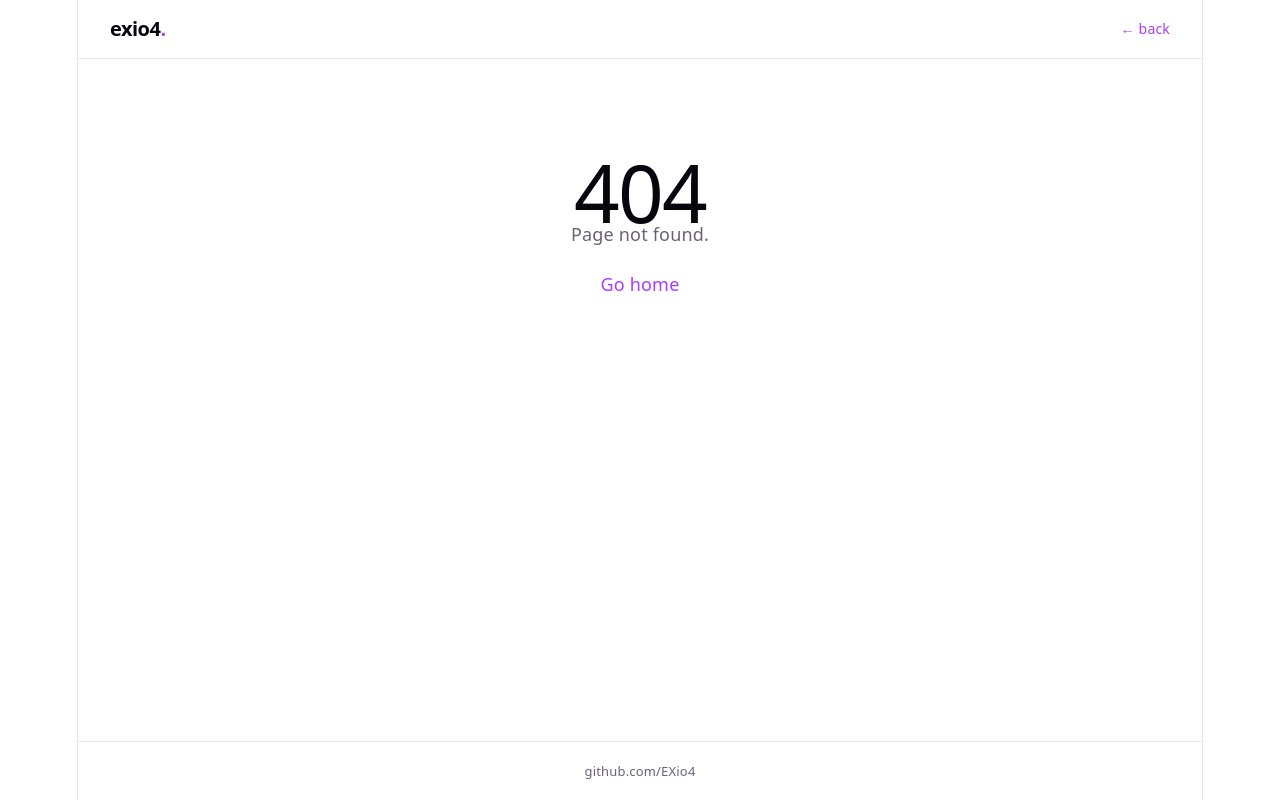
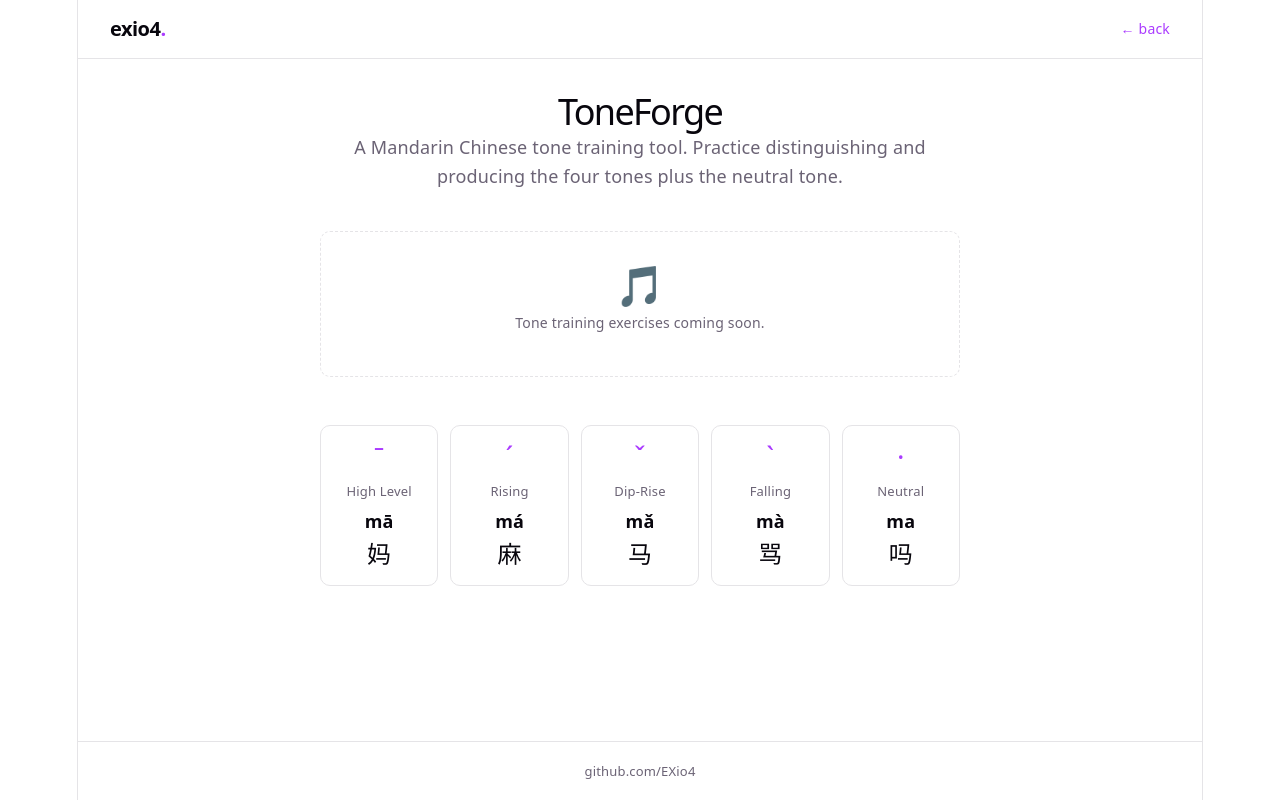
Before and after one commit to EXio4/exio4.github.io, a React (Vite) app: page /apps/toneforge in a window 1280 px wide. Before the commit this address had no page. Built offline with nearby package versions, Linux system fonts and the light colour scheme.

Commit message:
Add ToneForge Chinese tone learning app boilerplate

```diff
--- a/src/App.tsx
+++ b/src/App.tsx
@@ -5,6 +5,7 @@ import './App.css'
 // Lazy-load each micro-frontend app so it's only fetched when navigated to.
 const CounterApp = lazy(() => import('./apps/counter'))
 const MarkdownApp = lazy(() => import('./apps/markdown'))
+const ToneForgeApp = lazy(() => import('./apps/toneforge'))
 
 import Home from './pages/Home.tsx'
 
@@ -31,6 +32,7 @@ function AppShell() {
             <Route path="/" element={<Home />} />
             <Route path="/apps/counter/*" element={<CounterApp />} />
             <Route path="/apps/markdown/*" element={<MarkdownApp />} />
+            <Route path="/apps/toneforge/*" element={<ToneForgeApp />} />
             <Route path="*" element={<NotFound />} />
           </Routes>
         </Suspense>
--- /dev/null
+++ b/src/apps/toneforge/index.tsx
@@ -0,0 +1,37 @@
+import './toneforge.css'
+
+export default function ToneForgeApp() {
+  return (
+    <div className="tf-app">
+      <h1 className="tf-title">ToneForge</h1>
+      <p className="tf-desc">
+        A Mandarin Chinese tone training tool. Practice distinguishing and producing
+        the four tones plus the neutral tone.
+      </p>
+
+      <div className="tf-placeholder">
+        <span className="tf-placeholder-emoji">🎵</span>
+        <p className="tf-placeholder-text">
+          Tone training exercises coming soon.
+        </p>
+      </div>
+
+      <div className="tf-tone-grid">
+        {[
+          { tone: '1st', name: 'High Level', mark: 'ˉ', pinyin: 'mā', char: '妈' },
+          { tone: '2nd', name: 'Rising', mark: 'ˊ', pinyin: 'má', char: '麻' },
+          { tone: '3rd', name: 'Dip-Rise', mark: 'ˇ', pinyin: 'mǎ', char: '马' },
+          { tone: '4th', name: 'Falling', mark: 'ˋ', pinyin: 'mà', char: '骂' },
+          { tone: '5th', name: 'Neutral', mark: '·', pinyin: 'ma', char: '吗' },
+        ].map((t) => (
+          <div key={t.tone} className="tf-tone-card">
+            <div className="tf-tone-mark">{t.mark}</div>
+            <div className="tf-tone-name">{t.name}</div>
+            <div className="tf-tone-pinyin">{t.pinyin}</div>
+            <div className="tf-tone-char">{t.char}</div>
+          </div>
+        ))}
+      </div>
+    </div>
+  )
+}
--- /dev/null
+++ b/src/apps/toneforge/toneforge.css
@@ -0,0 +1,83 @@
+.tf-app {
+  max-width: 640px;
+  margin: 0 auto;
+  text-align: center;
+}
+
+.tf-title {
+  font-size: 36px;
+  margin: 0 0 8px;
+
+  @media (max-width: 600px) {
+    font-size: 28px;
+  }
+}
+
+.tf-desc {
+  color: var(--text);
+  margin-bottom: 40px;
+  line-height: 1.6;
+}
+
+.tf-placeholder {
+  padding: 40px 20px;
+  margin-bottom: 48px;
+  border: 1px dashed var(--border);
+  border-radius: 10px;
+}
+
+.tf-placeholder-emoji {
+  font-size: 40px;
+  display: block;
+  margin-bottom: 12px;
+}
+
+.tf-placeholder-text {
+  color: var(--text);
+  font-size: 14px;
+}
+
+.tf-tone-grid {
+  display: grid;
+  grid-template-columns: repeat(auto-fit, minmax(100px, 1fr));
+  gap: 12px;
+}
+
+.tf-tone-card {
+  padding: 16px 12px;
+  border: 1px solid var(--border);
+  border-radius: 10px;
+  background: var(--bg);
+  transition: border-color 0.2s, box-shadow 0.2s;
+
+  &:hover {
+    border-color: var(--accent-border);
+    box-shadow: var(--shadow);
+  }
+}
+
+.tf-tone-mark {
+  font-size: 28px;
+  line-height: 1;
+  color: var(--accent);
+  margin-bottom: 8px;
+}
+
+.tf-tone-name {
+  font-size: 13px;
+  color: var(--text);
+  margin-bottom: 4px;
+}
+
+.tf-tone-pinyin {
+  font-size: 18px;
+  font-weight: 600;
+  color: var(--text-h);
+  margin-bottom: 4px;
+}
+
+.tf-tone-char {
+  font-size: 24px;
+  line-height: 1.3;
+  color: var(--text-h);
+}
--- a/src/pages/Home.tsx
+++ b/src/pages/Home.tsx
@@ -32,6 +32,13 @@ const GROUPS: GroupDef[] = [
 ]
 
 const APPS: App[] = [
+  {
+    slug: 'toneforge',
+    name: 'ToneForge',
+    description: 'Master the five Mandarin tones through interactive drills and exercises.',
+    emoji: '🎵',
+    group: 'chinese',
+  },
   {
     slug: 'counter',
     name: 'Counter',
```
